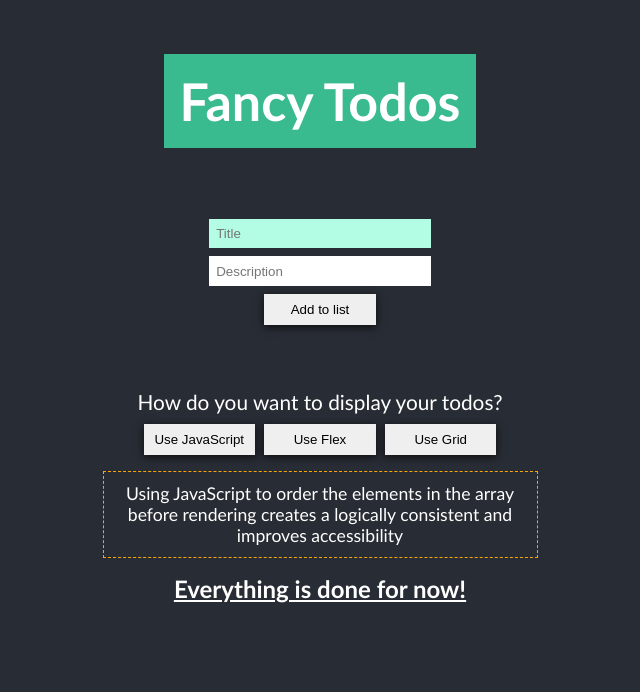
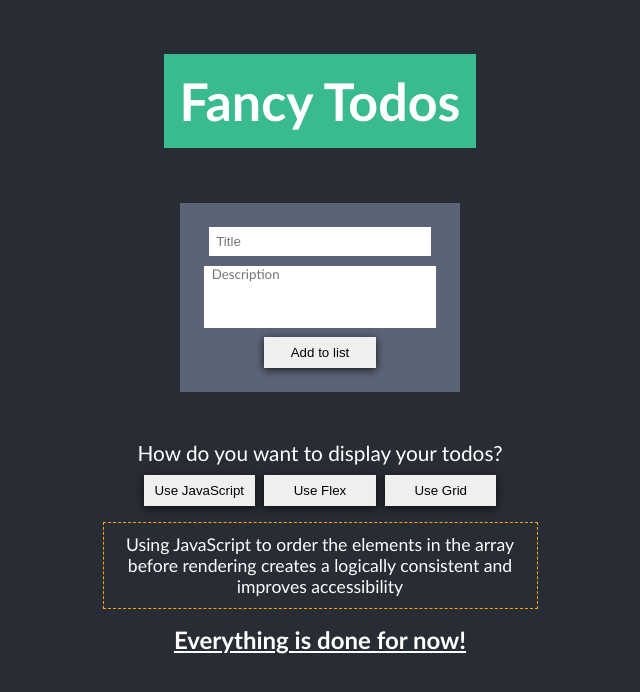
Before and after one commit to ic3Dragon/such-a-fancy-shopping-list, a React (Create React App) app: page / in a window 1280 px wide. Shown: the top 692 px of the page, without its empty margins (320-960 px from the left). Built offline with nearby package versions, Linux system fonts and the light colour scheme.

Commit message:
update: styling and change input field to textarea

```diff
--- a/src/components/TodoForm/TodoForm.scss
+++ b/src/components/TodoForm/TodoForm.scss
@@ -1,9 +1,10 @@
 .todo-form {
-  padding: 1rem;
+  padding: 1.5rem;
   display: flex;
   flex-direction: column;
-  gap: 0.5rem;
+  gap: 0.6rem;
   align-items: center;
+  background-color: #5b6476;
 }
 
 .todo-form__input {
@@ -14,7 +15,20 @@
  padding: 0 1ch;
 }
 
+.todo-form__input--desc{
+  height: 8ch;
+  width: 30ch;
+  font-family: inherit;
+  font-weight: 2rem;
+  resize: none;
+  padding: 0 1ch;
+  border: none;
+}
+
 .todo-form__input:focus, .todo-form__input:hover, .todo-form__input:active  {
   outline: none;
+}
+
+.todo-form__input:hover{
   background-color: rgb(180, 253, 229);
 }
--- a/src/components/TodoForm/index.tsx
+++ b/src/components/TodoForm/index.tsx
@@ -38,7 +38,7 @@
 const TodoForm = () => (
   <form onSubmit={addTodoHandler} className="todo-form">
     <input type="text" placeholder="Title" className="todo-form__input" id="todoFormTitle" name="title" autoFocus required/>
-    <input type="text" placeholder="Description" className="todo-form__input" id="todoFormDesc" name="desc" autoComplete="off"/>
+    <textarea placeholder="Description" className="todo-form__input todo-form__input--desc" id="todoFormDesc" name="desc" autoComplete="off"/>
     <button type="submit" className="button todo-form__add-button">Add to list</button>
   </form>
 );
```
